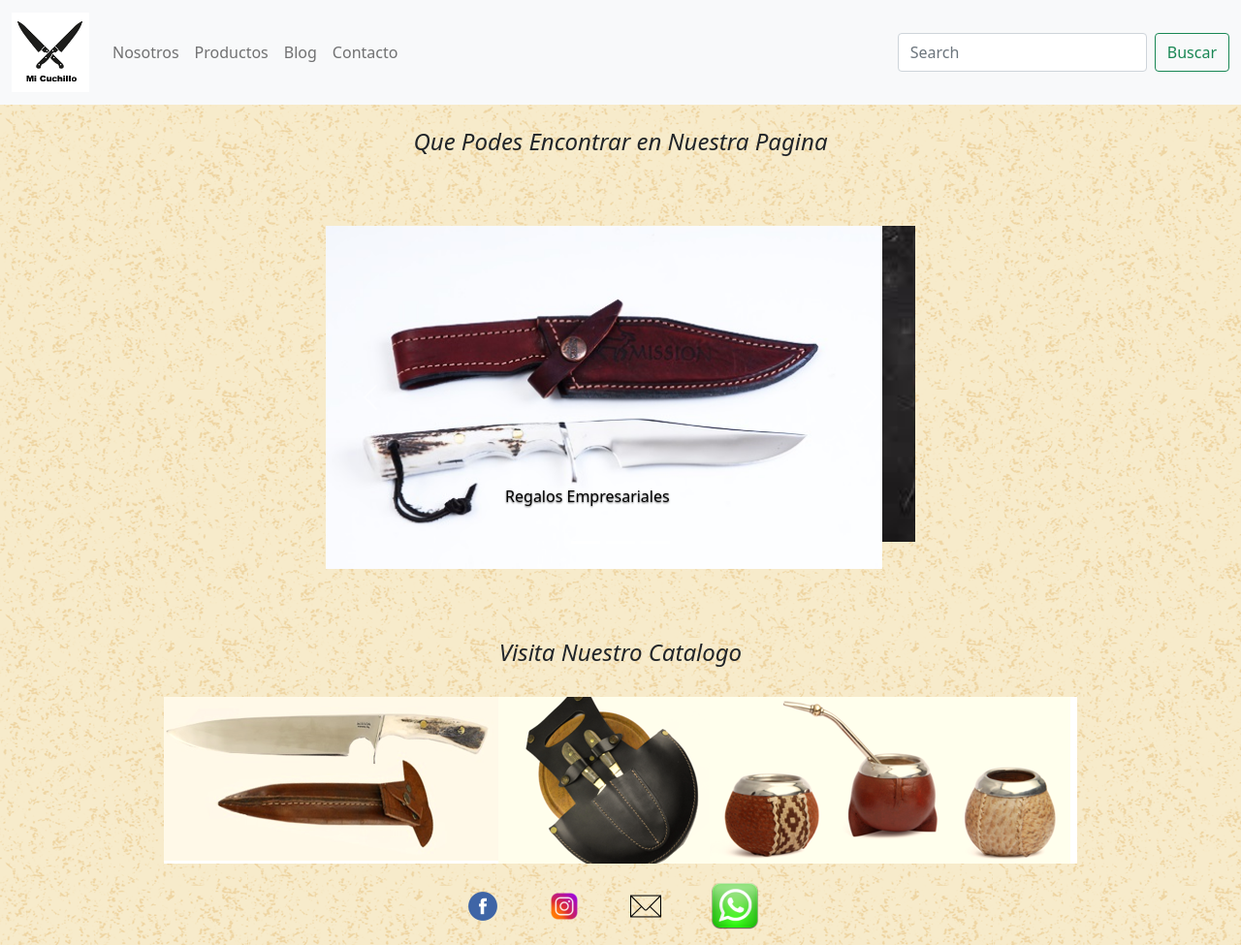
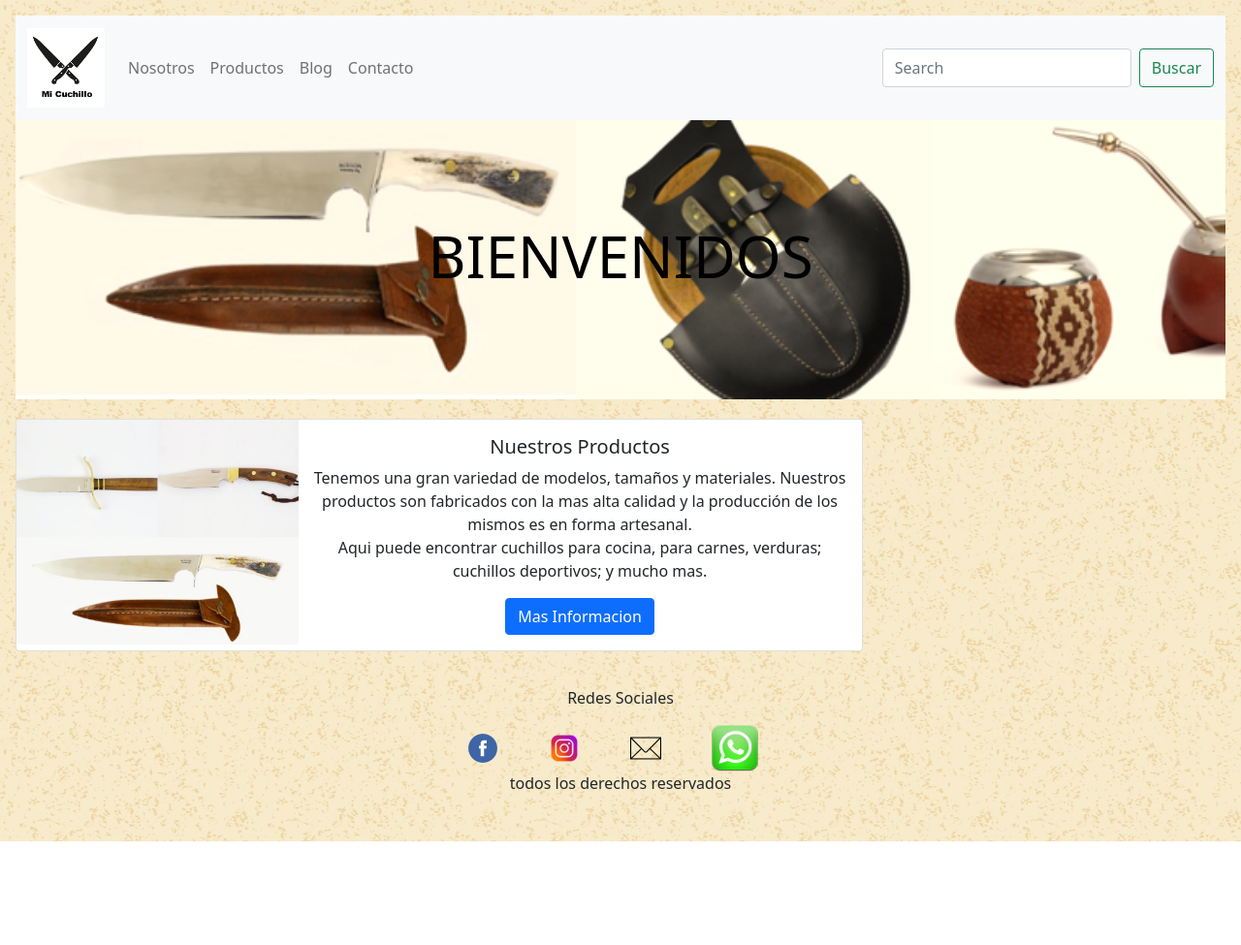
Before and after one commit to VeroKarst/Proyecto-Cuchillo-Artesanales, a website: page index.html in a window 1280 px wide. Shown: the whole page at 97% size. After the commit the page ends 868 px from the top, so only its background shows below. Drawn offline with nearby package versions, Linux system fonts and the light colour scheme.

Commit message:
Cambios en index y contenido

```diff
--- a/index.html
+++ b/index.html
@@ -7,15 +7,19 @@
     <meta http-equiv="X-UA-Compatible" content="IE=edge">
     <meta name="viewport" content="width=device-width, initial-scale=1.0">
     <title>Fabrica de Cuchillos Artesanales</title>
-    <meta name="description"
-        content="Empresa dedicada a la fabricacion en forma artesanal de cuchillos en la zona de Pilar Buenos Aires">
-    <meta name="keywords"
-        content="cuchillos, artesania, artesanal, mates, tablas, productos, campo, parrilla, regalos empresariales">
+    <meta name="description" content="Empresa dedicada a la fabricacion en forma artesanal de cuchillos en la zona de Pilar Buenos Aires">
+    <meta name="keywords" content="cuchillos, artesania, artesanal, mates, tablas, productos, campo, parrilla, regalos empresariales">
     <meta name="author" content="Veronica Karst">
     <!--Mi CSS-->
     <link rel="stylesheet" href="css/main.css">
     <!--Bootstrap CSS-->
     <link rel="stylesheet" href="./css/bootstrap.min.css">
+    <!--WOW JS-->
+    <link rel="stylesheet" href="css/animate.css">
+    <script src="js/wow.min.js"></script>
+    <script>
+        new WOW().init();
+    </script>
 </head>
 
 <body>
@@ -25,9 +29,7 @@
             <a class="navbar-brand" href="./index.html">
                 <img src="./media/logo.png" alt="imagen de cuchillos cruzados">
             </a>
-            <button class="navbar-toggler" type="button" data-bs-toggle="collapse"
-                data-bs-target="#navbarSupportedContent" aria-controls="navbarSupportedContent" aria-expanded="false"
-                aria-label="Toggle navigation">
+            <button class="navbar-toggler" type="button" data-bs-toggle="collapse" data-bs-target="#navbarSupportedContent" aria-controls="navbarSupportedContent" aria-expanded="false" aria-label="Toggle navigation">
                 <span class="navbar-toggler-icon"></span>
             </button>
             <div class="collapse navbar-collapse" id="navbarSupportedContent">
@@ -54,73 +56,39 @@
     </nav>
     <!--Termina Nav-->
 
-    <h1 class="text-center fst-italic ">Que Podes Encontrar en Nuestra Pagina</h1>
+    <!--Inicia Section-->
+    <header>
+        <h1 class="wow backInDown">Bienvenidos</h1>
+    </header>
+    <!--Termina Section-->
 
-    <!-- Inicia Carousel -->
-    <header class="w-50 mx-auto">
-        <div id="carouselExampleIndicators" class="carousel slide" data-bs-ride="carousel">
-            <div class="carousel-indicators">
-                <button type="button" data-bs-target="#carouselExampleIndicators" data-bs-slide-to="0" class="active"
-                    aria-current="true" aria-label="Slide 1"></button>
-                <button type="button" data-bs-target="#carouselExampleIndicators" data-bs-slide-to="1"
-                    aria-label="Slide 2"></button>
-                <button type="button" data-bs-target="#carouselExampleIndicators" data-bs-slide-to="2"
-                    aria-label="Slide 3"></button>
+    <!--Inicia Card-->
+    <div id="cardproductos" class="card mb-3" style="max-width: 70%;">
+        <div class="row g-0">
+            <div class="col-md-4">
+                <img src="./media/collageproductos.jpg" class="img-fluid rounded-start" alt="imagen collage de tres cuchillos de distintas medidas y modelos">
             </div>
-            <div class="carousel-inner">
-                <div class="carousel-item active">
-                    <img src="./media/Baner1.jpg" class="d-block w-100"
-                        alt="imagen de cuchillo con mango blanco y la vaina">
-                    <div class="carousel-caption">
-                        <h3 class="carouselContent color3">Regalos Empresariales</h3>
-                    </div>
-                </div>
-                <div class="carousel-item">
-                    <img src="./media/Baner2.jpg" class="d-block w-100"
-                        alt="imagen de 3 cuchillos de distintas medidas">
-                    <div class="carousel-caption">
-                        <h3 class="carouselContent color">Nuestros Cuchillos</h3>
-                    </div>
-                </div>
-                <div class="carousel-item">
-                    <img src="./media/Baner3.jpg" class="d-block w-100"
-                        alt="imagen de proceso de producción artesanal de un cuchillo">
-                    <div class="carousel-caption">
-                        <h3 class="carouselContent color">Proceso de Produccion</h3>
-                    </div>
+            <div class="col-md-8" id="textocardproductos">
+                <div class="card-body">
+                    <h5 class="card-title">Nuestros Productos</h5>
+                    <p class="card-text">Tenemos una gran variedad de modelos, tamaños y materiales. Nuestros productos son fabricados con la mas alta calidad y la producción de los mismos es en forma artesanal. <br> Aqui puede encontrar cuchillos para cocina, para carnes,
+                        verduras; cuchillos deportivos; y mucho mas.
+                    </p>
+                    <a href="./Paginas/Productos.html" class="btn btn-primary ">Mas Informacion</a>
                 </div>
             </div>
-            <button class="carousel-control-prev" type="button" data-bs-target="#carouselExampleIndicators"
-                data-bs-slide="prev">
-                <span class="carousel-control-prev-icon" aria-hidden="true"></span>
-                <span class="visually-hidden">Previous</span>
-            </button>
-            <button class="carousel-control-next" type="button" data-bs-target="#carouselExampleIndicators"
-                data-bs-slide="next">
-                <span class="carousel-control-next-icon" aria-hidden="true"></span>
-                <span class="visually-hidden">Next</span>
-            </button>
         </div>
-    </header>
-    <!-- Termina Carousel -->
-
-    <h1 class="text-center fst-italic">Visita Nuestro Catalogo</h1>
-
-    <!--Inicia Section-->
-    <section class="d-flex justify-content-center">
-        <img class="img-fluid" src="./media/fotoindex.PNG"
-            alt="imagen de cuchillo y vaina, imagen de un juego de asado e imagen de tres mates.">
-    </section>
-    <!--Termina Section-->
+    </div>
+    <!--Termina Card-->
 
     <!--Inicia Footer-->
     <footer>
-        <a class="mx-3 " href="https://www.facebook.com/"><img src="./media/iconos/iconofacebook.png"
-                alt="Seguinos en facebook "></a>
-        <a class="mx-3 " href="https://www.instagram.com/"><img src="./media/iconos/iconoinstagram.png"
-                alt="Seguinos en instagram "></a>
+        <p>Redes Sociales</p>
+        <a class="mx-3 " href="https://www.facebook.com/"><img src="./media/iconos/iconofacebook.png" alt="Seguinos en facebook "></a>
+        <a class="mx-3 " href="https://www.instagram.com/"><img src="./media/iconos/iconoinstagram.png" alt="Seguinos en instagram "></a>
         <a class="mx-3 " href="# "><img src="./media/iconos/iconomail.png" alt="Envianos un e-mail "></a>
         <a class="mx-3 " href="# "><img src="./media/iconos/iconowhassap.png" alt="Envianos un whatssap "></a>
+        <p>todos los derechos reservados</p>
     </footer>
     <!--Termina Footer-->
 
--- a/scss/_content.scss
+++ b/scss/_content.scss
@@ -1,11 +1,9 @@
 /*selectores de etiquetas*/
 
 body {
-        background-image: $bg-oldmap;
-        h1 {
     font-size: $fontSizeTitles2;
     padding: 1em;
-        }
+    background-image: url(../media/old_map/old_map/old_map.png);
 }
 
 input {
@@ -74,6 +72,23 @@
         }
     }
 }
+
+header {
+    background: url(../media/fotoindex.PNG);
+    background-repeat: no-repeat;
+    background-size: cover;
+    display: $d-flex;
+    justify-content: center;
+    align-items: center;
+    height: 36vh;
+    h1 {
+        text-transform: uppercase;
+        color: black;
+        font-size: 60px;
+    }
+}
+
+
 /*selectores de clases*/
 
 .color {
@@ -182,9 +197,24 @@
     z-index: 20;
     text-shadow: 0 1px 2px rgba(0, 0, 0, .6);
 }
+
+
 /*selectores de id*/
 
 #error404 {
     text-align: center;
     padding-top: 1em;
 }
+
+#cardproductos {
+    margin-top: 20px;
+}
+
+#textocardproductos {
+    text-align: center;
+}
+
+
+/* Responsive Design */
+
+@media (max-width: 469px) {}
--- a/scss/_header.scss
+++ /dev/null
@@ -1,6 +0,0 @@
-header {
-    margin: auto;
-    margin: 2em;
-    padding: 1em;
-    position: center;
-}
--- a/scss/main.scss
+++ b/scss/main.scss
@@ -3,4 +3,3 @@
 @import "_navBar";
 @import "_content";
 @import "_footer";
-@import "_header";
```
Also changed, not shown: css/main.css, media/collageproductos.jpg (added). Lines whose indentation alone changed are shown as unchanged.
